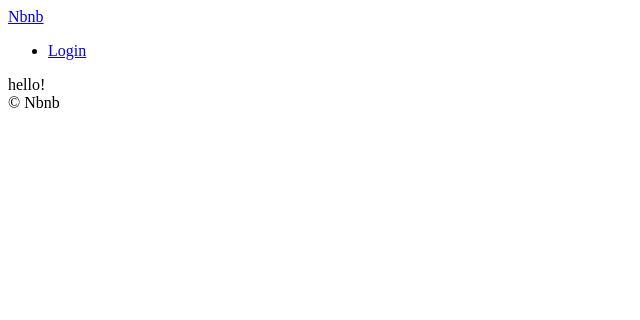
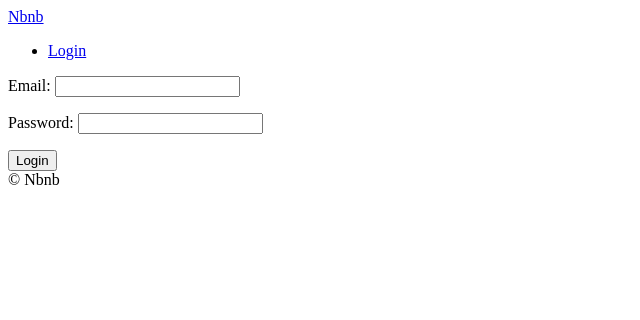
Before and after one commit to jhunderdog/airbnb-clone, a Django app: page /users/login in a window 1280 px wide. Shown: the top 320 px of the page, without its empty margins (0-640 px from the left). Run offline with Django 3.2, Linux system fonts and the light colour scheme.

Commit message:
Form and CSRF

```diff
--- a/templates/users/login.html
+++ b/templates/users/login.html
@@ -7,5 +7,9 @@
 {% endblock search-bar %}
 
 {% block content %}
-    hello!
+    <form method="POST" action="{% url "users:login" %}">
+        {% csrf_token %}
+        {{form.as_p}}
+        <button>Login</button>
+    </form>
 {% endblock %}
--- /dev/null
+++ b/users/forms.py
@@ -0,0 +1,6 @@
+from django import forms
+
+
+class LoginForm(forms.Form):
+    email = forms.EmailField()
+    password = forms.CharField(widget=forms.PasswordInput)
--- a/users/views.py
+++ b/users/views.py
@@ -1,11 +1,13 @@
 from django.shortcuts import render
 from django.views import View
 from django.shortcuts import render
+from . import forms
 
 # Create your views here.
 class LoginView(View):
     def get(self, request):
-        return render(request, "users/login.html")
+        form = forms.LoginForm()
+        return render(request, "users/login.html", {"form": form})
 
     def post(self, request):
         pass
```
